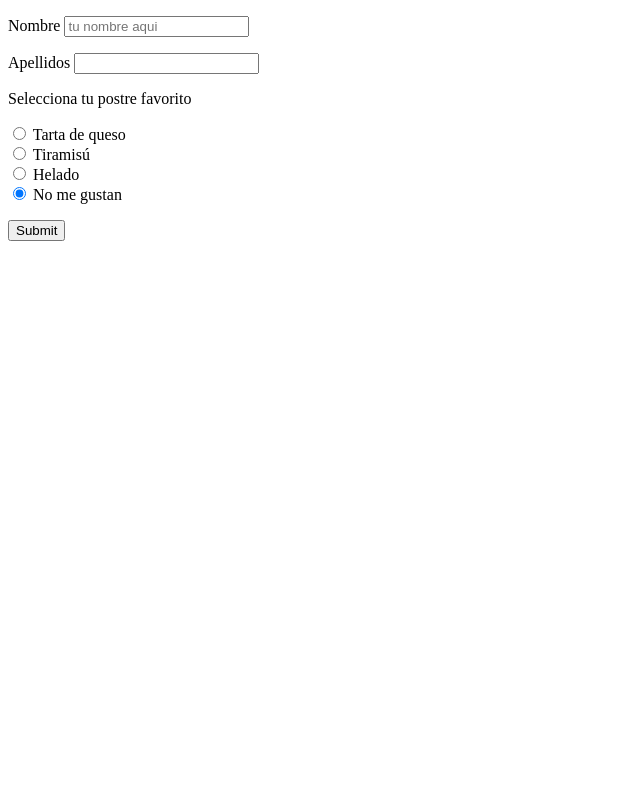
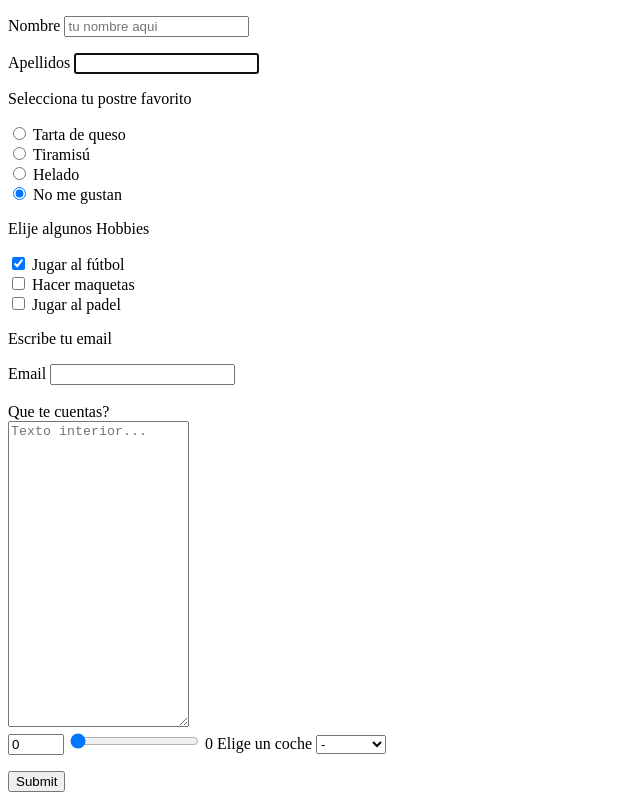
Before and after one commit to Daniel220912/Formularios, a plain HTML site: page formulario.html in a window 1280 px wide. Shown: the whole page, without its empty margins (0-640 px from the left). Drawn offline with Linux system fonts and the light colour scheme.

Commit message:
formularios

```diff
--- a/formulario.html
+++ b/formulario.html
@@ -11,23 +11,24 @@
     </style>
 </head>
 <body>
-     <!-- <form action="#" method="post" enctype="multipart/form-data"> Cuando envias cosas como img y demas se pone lo de la izquierda--> <!--Cuando es solo texto solo post -->
+     <!-- <form action="#" method="post" enctype="multipart/form-data"> Cuando envias cosas como img y demas se pone lo de la izquierda-->
 
-    <form action="#">
+    <form action="#" method="get" autocomplete="off">
             <div class="my-input">
                 <label for="nombre"> Nombre</label>
-                <input type="text" name="nombre" id="nombre" placeholder="tu nombre aqui">
+                <input type="text" name="nombre" id="nombre" placeholder="tu nombre aqui" required size="20">
             </div>
 
             <div class="my-input">
                 <label for="apellidos"> Apellidos</label>
-                <input type="text" name="apellidos" id="apellidos"> <!-- name sirve solo para ver los datos cuando lo enviamos -->
+                <input type="text" name="apellidos" id="apellidos" autofocus> <!-- name sirve solo para ver los datos cuando lo enviamos -->
             </div>
 
             <!-- Imagen
             <input type="file" name="imagen"> -->
 
             <!-- Que diferencia hay entre un checkbox y un radio button -->
+             <!-- Ejemplo radio button -->
              <p>Selecciona tu postre favorito</p>
              <input type="radio" name="postre-favorito" id="tarta-queso" value="tarta de queso">
              <label for="tarta-queso">Tarta de queso</label>
@@ -39,7 +40,7 @@
               <!-- DEBEN DE TENER TODOS EL MISMO name PARA SELECCIONAR SOLO 1     -->
 
               <br>
-              <input type="radio" name="postre-favorito" id="helado" value="helados">
+               <input type="radio" name="postre-favorito" id="helado" value="helados"> <!--VALUE SIRVE PARA TENER UN TEXTO INICIAL -->
               <label for="tarta-queso">Helado</label>
               <br>
 
@@ -47,6 +48,50 @@
               <label for="ninguno">No me gustan</label>
               <br>
 
+              <p>Elije algunos Hobbies</p>
+              <input type="checkbox" name="hobbie-1" id="hobbie-1" value="futbol" checked>
+              <label for="hobbie-1">Jugar al fútbol</label>
+              <br>
+              <input type="checkbox" name="hobbie-2" id="hobbie-2" tabindex="1">
+              <label for="hobbie-2">Hacer maquetas</label>
+              <br>
+              <input type="checkbox" name="hobbie-3" id="hobbie-3" value="padel">
+              <label for="hobbie-3">Jugar al padel</label>
+              <br>
+                <p>Escribe tu email</p>
+                <label for="email">Email </label>
+                <input type="email" name="email" id="email">
+                <br>
+                <br>
+                <!-- Textos más largos -->
+                 <label for="description">Que te cuentas?</label> <br>
+                 <textarea wrap="soft" cols="20" rows="20" name="description" id="description" placeholder="Texto interior..."></textarea>
+                  <br>
+
+                <!-- Numero -->
+                 <input type="number" value="0" min="0" max="20" step="2">
+                 <input type="range" name="range" id="range" value="0" min="3" max="6" >
+                 <output>0</output>
+
+                 <!--Campos de seleccion de opiniones -->
+                 <label for="cars">Elige un coche</label>
+                 <select name="cars" id="cars">
+                    <optgroup label="europeos">
+                        <option value="">-</option>
+                        <option value="Fiat">Fiat</option>
+                        <option value=" bmw">BMW</option>
+                        <option value="volvo">Volvo</option>
+                        <option value="audi">Audi</option>
+                    </optgroup>
+                    <optgroup label="otros">
+                        <option value="kia">Kia</option>
+                        <option value="opel">Opel</option>
+
+                    </optgroup>
+                 </select>
+                 <br>
+
+              <!-- El type submit envia el formulario -->
               <div class="my-input">
                 <input type="submit">
            </div>
```
